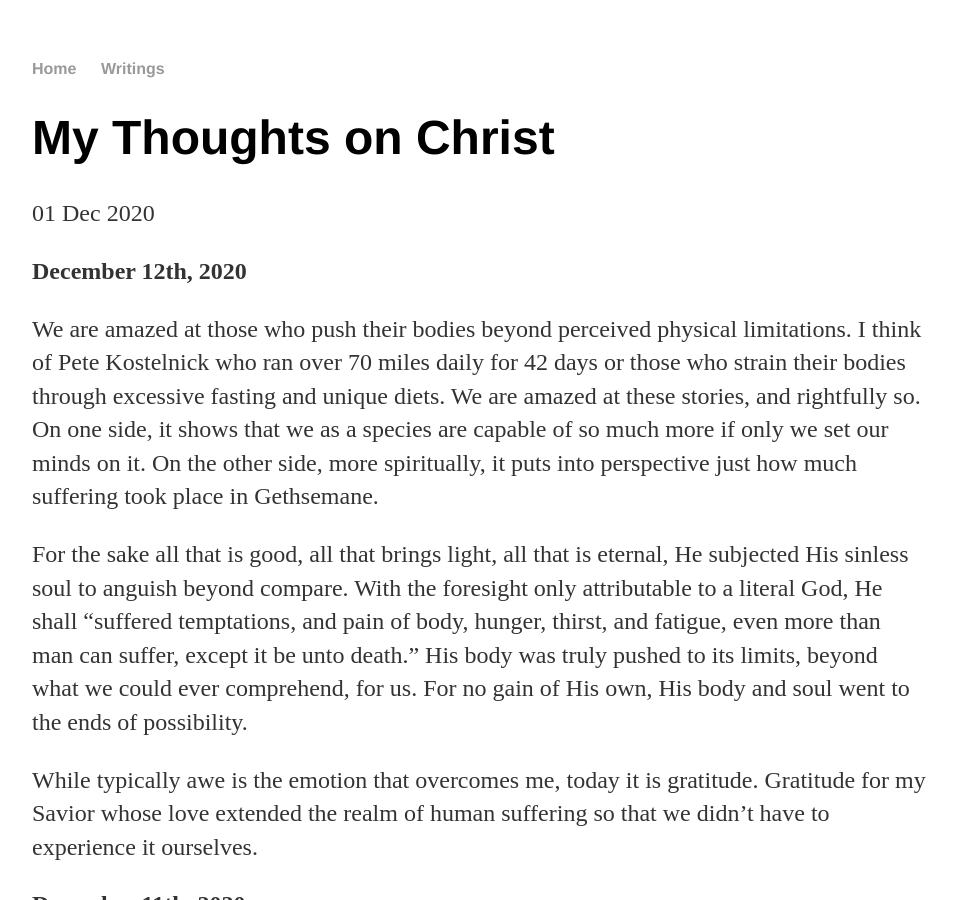
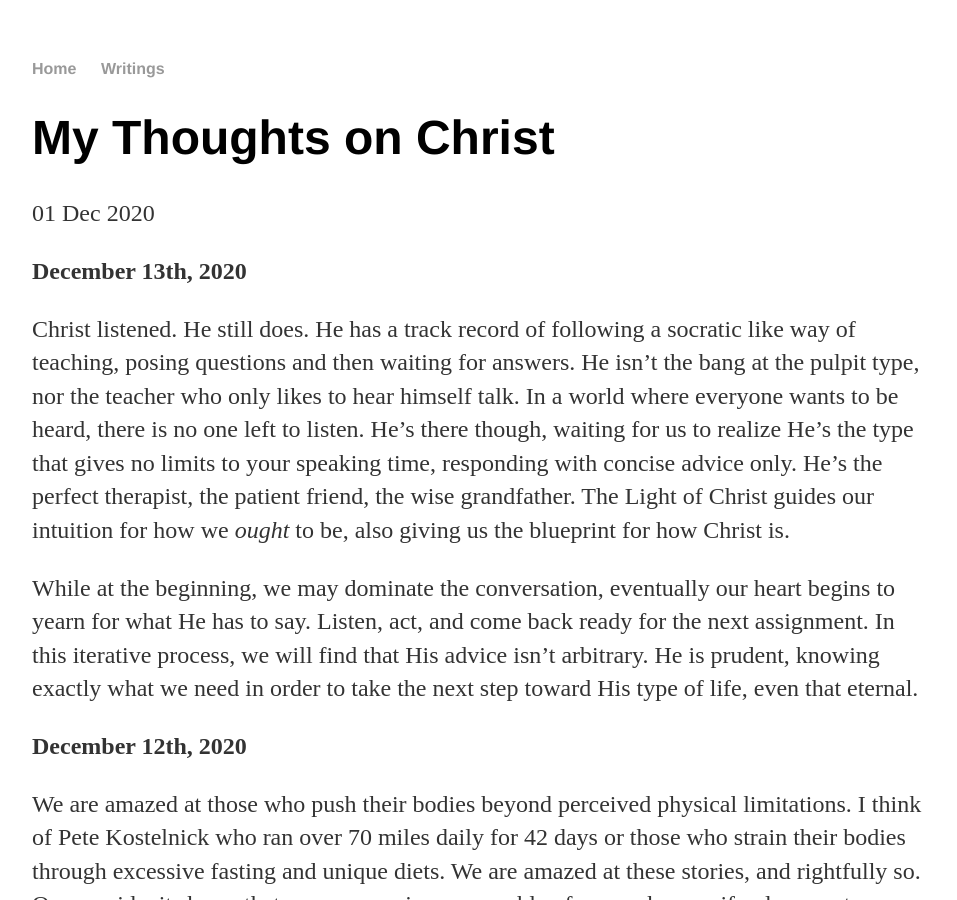
Before and after one commit to huntermaxfield/huntermaxfield.github.io, a Jekyll site: the page built from _posts/2020-12-01-christmas-posts-2020.md, in a window 1280 px wide and 900 px high. Shown: the whole window, without its empty margins (160-1117 px from the left). Built offline with Jekyll 4.4.1, drawn with Linux system fonts in a browser that asks for light colours.

Commit message:
dec 14 post

```diff
--- a/_posts/2020-12-01-christmas-posts-2020.md
+++ b/_posts/2020-12-01-christmas-posts-2020.md
@@ -2,6 +2,21 @@
 layout: post
 title: "My Thoughts on Christ"
 ---
+
+**December 13th, 2020**
+
+Christ listened.  He still does.  He has a track record of following a socratic like way of teaching, posing questions
+and then waiting for answers.  He isn't the bang at the pulpit type, nor the teacher who only likes to hear himself talk.
+In a world where everyone wants to be heard, there is no one left to listen.  He's there though, waiting for us to realize
+He's the type that gives no limits to your speaking time, responding with concise advice only.  He's the perfect therapist,
+the patient friend, the wise grandfather.  The Light of Christ guides our intuition for how we *ought* to be, also
+giving us the blueprint for how Christ is.
+
+While at the beginning, we may dominate the conversation, eventually our heart begins to yearn for what He has to say. Listen,
+act, and come back ready for the next assignment.  In this iterative process, we will find that His advice isn't arbitrary.  He
+is prudent, knowing exactly what we need in order to take the next step toward His type of life, even that eternal.
+
+
 
 **December 12th, 2020**
 
```
